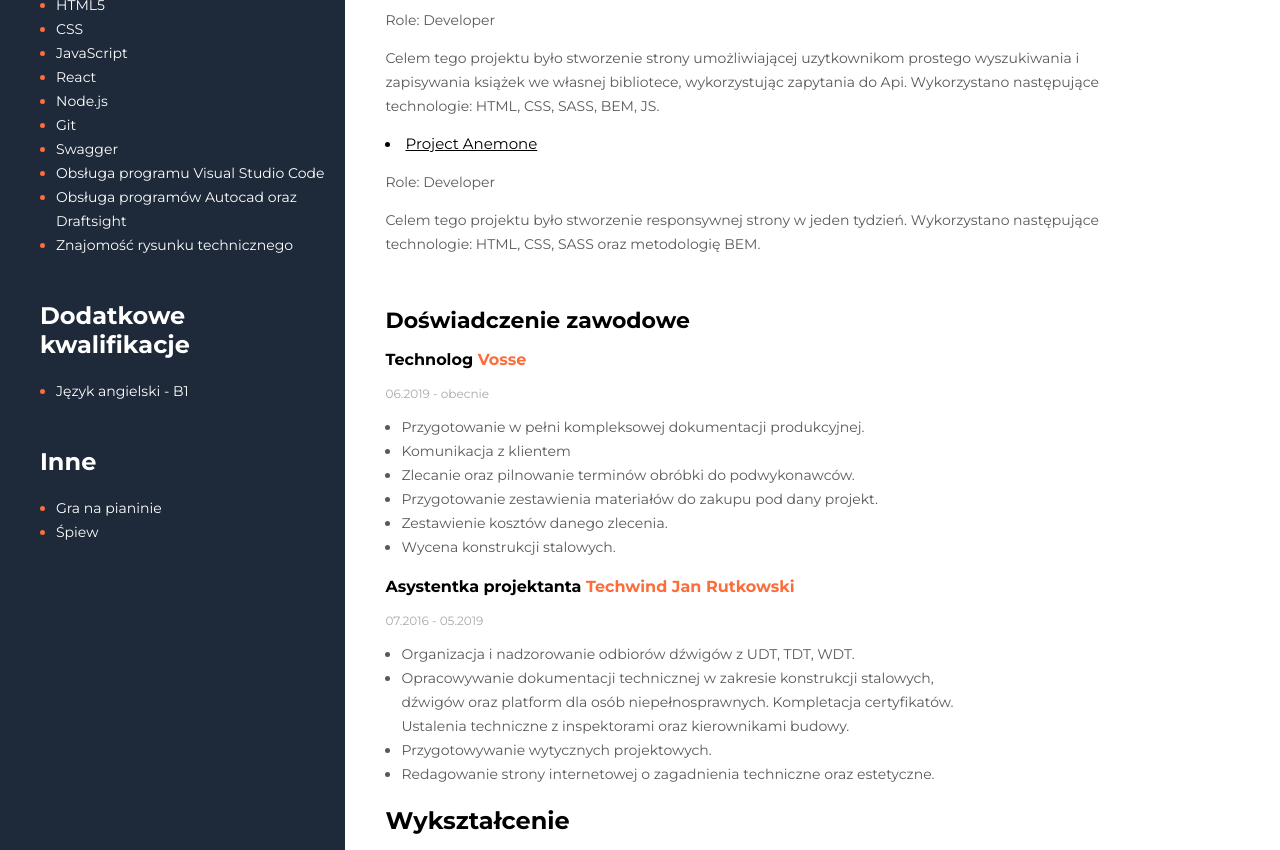
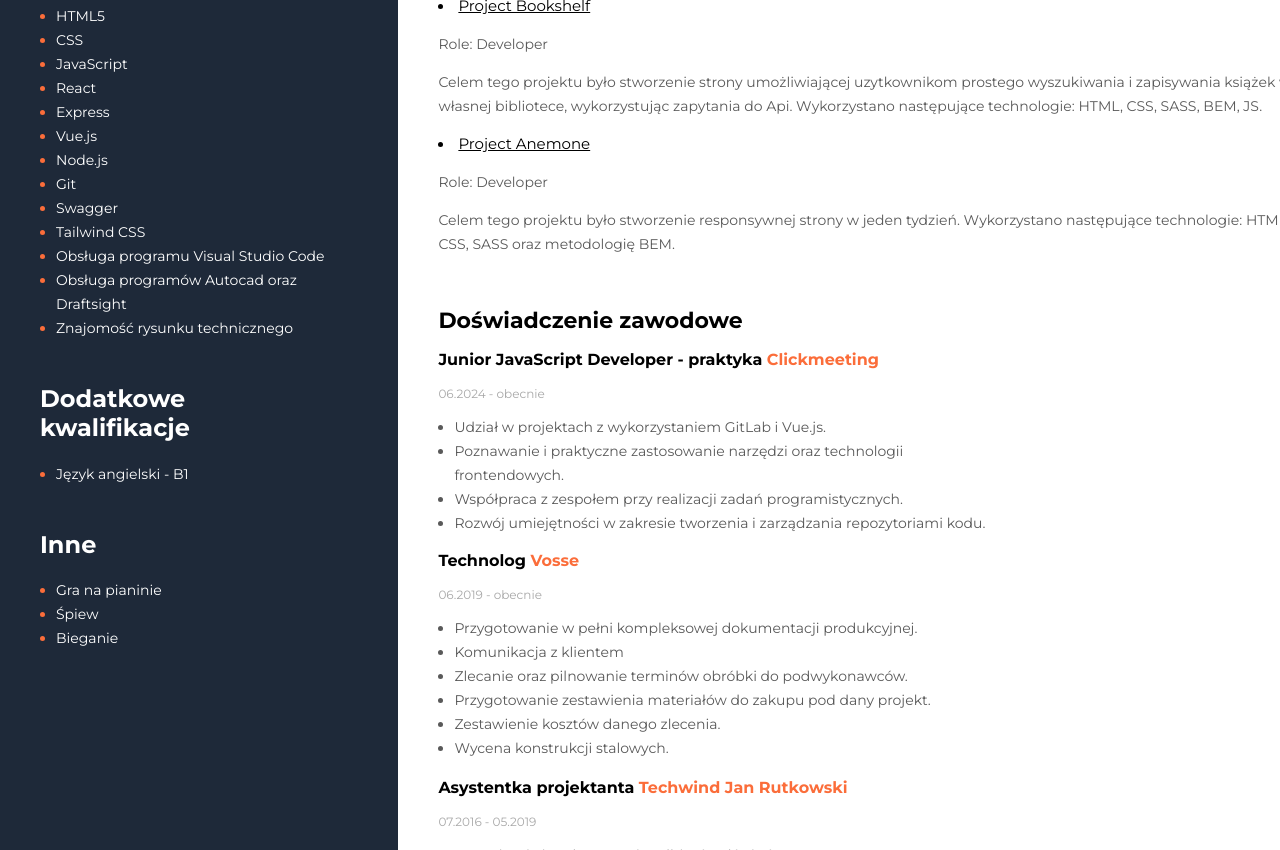
Before and after one commit to EmiliaWenta/CV-PL, a plain HTML site: page index.html in a window 1280 px wide. Shown: the part 616-1466 px from the top of the page. Drawn offline with Linux system fonts and the light colour scheme.

Commit message:
Adding information about internship

```diff
--- a/index.html
+++ b/index.html
@@ -27,7 +27,9 @@
             oraz produkcyjnych. Dodatkowo potrafię współpracować z zespołem oraz
             posiadam doświadczenie w kontaktach z klientami. Od roku sukcesywnie
             uczę się programowania, które stało się moją pasją. Ukończyłam kurs
-            GoIT-FullStack.
+            GoIT-FullStack. Obecnie uczestniczę w praktykach, gdzie zdobywam
+            praktyczne doświadczenie z GitLab i Vue.js, co pozwala mi na dalsze
+            doskonalenie moich umiejętności w tych obszarach.
           </p>
         </div>
 
@@ -87,6 +89,25 @@
 
         <div class="work-experiance">
           <h2 class="header-primary">Doświadczenie zawodowe</h2>
+          <h3 class="job-name">
+            Junior JavaScript Developer - praktyka
+            <span class="highlight"> Clickmeeting</span>
+          </h3>
+          <p class="job-date">06.2024 - obecnie</p>
+          <ul class="job-list">
+            <li>Udział w projektach z wykorzystaniem GitLab i Vue.js.</li>
+            <li>
+              Poznawanie i praktyczne zastosowanie narzędzi oraz technologii
+              frontendowych.
+            </li>
+            <li>
+              Współpraca z zespołem przy realizacji zadań programistycznych.
+            </li>
+            <li>
+              Rozwój umiejętności w zakresie tworzenia i zarządzania
+              repozytoriami kodu.
+            </li>
+          </ul>
           <h3 class="job-name">
             Technolog <span class="highlight"> Vosse</span>
           </h3>
@@ -185,11 +206,14 @@
               <span class="list-secondary-item">JavaScript</span>
             </li>
             <li><span class="list-secondary-item">React</span></li>
+            <li><span class="list-secondary-item">Express</span></li>
+            <li><span class="list-secondary-item">Vue.js</span></li>
             <li>
               <span class="list-secondary-item">Node.js</span>
             </li>
             <li><span class="list-secondary-item">Git</span></li>
             <li><span class="list-secondary-item">Swagger</span></li>
+            <li><span class="list-secondary-item">Tailwind CSS</span></li>
             <li>
               <span class="list-secondary-item"
                 >Obsługa programu Visual Studio Code</span
@@ -224,6 +248,9 @@
             <li>
               <span class="list-secondary-item">Śpiew</span>
             </li>
+            <li>
+              <span class="list-secondary-item">Bieganie</span>
+            </li>
           </ul>
         </div>
       </aside>
--- a/style.css
+++ b/style.css
@@ -11,14 +11,14 @@ body {
   justify-content: center;
   margin: 0 auto;
   background: #ffffff;
-  height: 1680px;
+  /* height: 1680px; */
   box-shadow: 6px 6px 20px rgba(0, 0, 0, 0.1);
 }
 
 aside {
   width: 610px;
   background: #1e2939;
-  height: 1680px;
+  /* height: 1680px; */
 }
 
 .cv-photo {
@@ -74,9 +74,9 @@ aside {
 }
 
 main {
-  padding: 30px 200px 40px 40px;
+  padding: 30px 30px 40px 40px;
   width: 100%;
-  height: 1680px;
+  /* height: 1680px; */
 }
 
 .main-description {
```
